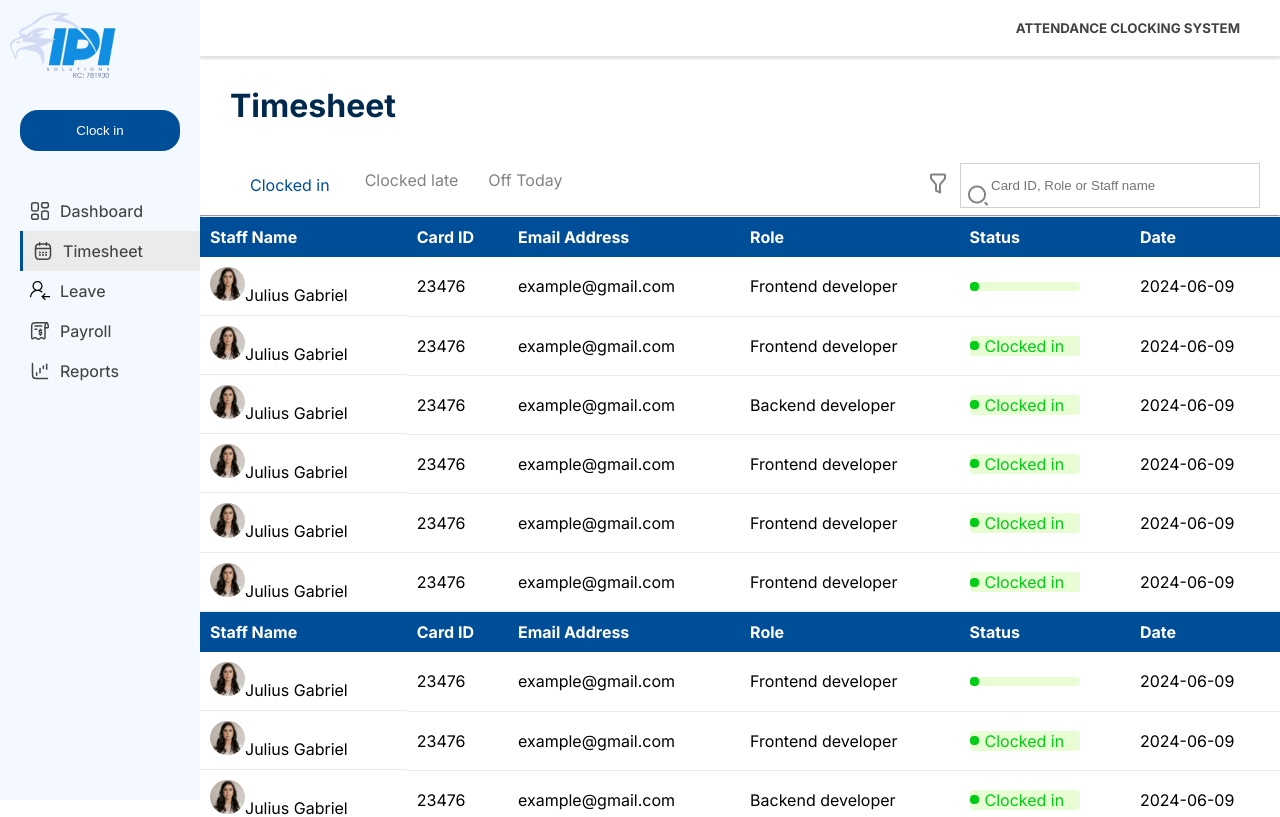
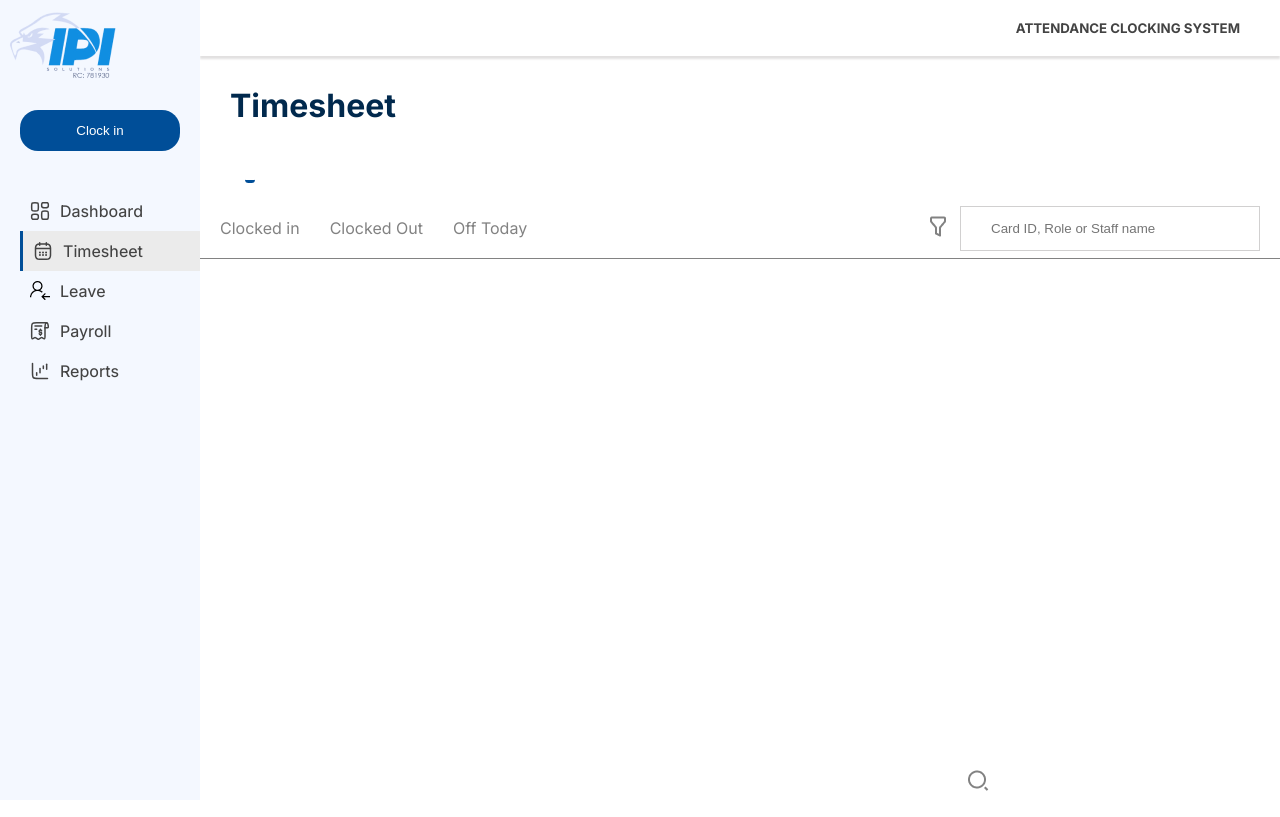
Before and after one commit to chidinmabnwaeze/AttendanceSystem, a React (Vite) app: page /timesheet in a window 1280 px wide. Shown: the top 817 px of the page. Built offline with nearby package versions, Linux system fonts and the light colour scheme.

Commit message:
title bar

```diff
--- a/src/Pages/Payroll.jsx
+++ b/src/Pages/Payroll.jsx
@@ -3,6 +3,9 @@ import Header from "../components/Header";
 import Sidebar from "../components/Sidebar";
 import Title from "../components/Title";
 import StaffSchedule from "../components/staffSchedule";
+import Searchbar from "../components/Searchbar";
+import search from "../assets/icons/Component 248.png";
+import Filter from "../assets/icons/funnel.png";
 import Tablist from "../components/Tablist";
 
 const Payroll = () => {
@@ -24,23 +27,47 @@ const Payroll = () => {
         //   sub1={sub1}
         //   content2={content2}
       />
-      <div className="div">
-        <span onClick={() => changeTab("pay")}>Payroll</span>
-        <span onClick={() => changeTab("staff")}>Staff Schedule</span>
+
+      <div className="page-tabBar">
+        <div className="tab-buttons">
+          <span className="tButton" onClick={() => changeTab("pay")}>
+            Payroll
+          </span>
+          <span
+            className={`${changeTab === "staff" && "actives"} tButton`}
+            onClick={() => changeTab("staff")}
+          >
+            Staff Schedule
+          </span>
+        </div>
+
+        <div className="right">
+          <button className="filterButton">
+            <img className="filter" src={Filter} alt="" />
+          </button>
+          <input
+            className="input"
+            type="searchbox"
+            id="input"
+            placeholder="Card ID, Role or Staff name"
+          />
+          <img className="search-icon" id="input" src={search} alt="" />
+        </div>
       </div>
       <br />
-      {activeTab==="pay" &&
-        <div>
-            payroll table
-        </div>
-      }
-      {activeTab === "staff" &&
-        <div>
-           <StaffSchedule/>
-        </div>
-      }
+      <div className="content">
+        {activeTab === "pay" && <div>payroll table</div>}
+        {activeTab === "staff" && (
+          <div>
+            <StaffSchedule />
+          </div>
+        )}
+      </div>
     </div>
   );
 };
 
 export default Payroll;
+
+// className={`${index === tabs && "actives"} tab-item ${<hr/>}`}
+// onClick={() => setTabs(index)}
--- a/src/Pages/Timesheet.jsx
+++ b/src/Pages/Timesheet.jsx
@@ -1,31 +1,79 @@
-import React from "react";
+import React  from "react";
 import Header from "../components/Header";
 import Sidebar from "../components/Sidebar";
 import Title from "../components/Title";
 import Table from "../components/Table";
+import search from "../assets/icons/Component 248.png";
+import Filter from "../assets/icons/funnel.png";
 import "../styles/timesheet.css";
 import Tablist from "../components/Tablist";
+import { useState } from "react";
 
 const Timesheet = () => {
+  const [activeTab, setActiveTab] = useState("Clocked In" | "Clocked late" | "Off Today");
+  const changeTab = (tab) => {
+    setActiveTab(tab);
+  };
   const text = "Timesheet";
-  const sub ="Clocked in";
-  const sub1 ="Clocked late";
-  const sub2 = "Off Today";
-  const content = <Table/>
+  // const sub ="Clocked in";
+  // const sub1 ="Clocked late";
+  // const sub2 = "Off Today";
+  // const content = <Table/>
 
   return (
     <div>
       <Header />
       <Sidebar />
 
-      <Title text={text}
-      sub={sub}
-      sub1={sub1}
-      sub2={sub2}
-      content ={content}
+      <Title
+        text={text}
+        // sub={sub}
+        // sub1={sub1}
+        // sub2={sub2}
+        // content ={content}
       />
+      <div className="page-tabBar">
+        <div className="tab-buttons">
+          <span className="tButton" onClick={() => changeTab("Clocked In")}>
+           Clocked in
+          </span>
+          <span
+            className= "tButton"
+            onClick={() => changeTab("Clocked Late")}
+          >
+          Clocked Out
+          </span>
+          <span
+            className= "tButton"
+            onClick={() => changeTab("Off Today")}
+          >
+          Off Today
+          </span>
+        </div>
 
-
+        <div className="right">
+          <button className="filterButton">
+            <img className="filter" src={Filter} alt="" />
+          </button>
+          <input
+            className="input"
+            type="searchbox"
+            id="input"
+            placeholder="Card ID, Role or Staff name"
+          />
+          <img className="search-icon" id="input" src={search} alt="" />
+        </div>
+      </div>
+      <br />
+      <div className="content">
+        {activeTab === "Clocked In" && <div>payroll table</div>}
+        {activeTab === "Clocked Late" && (
+          <div>
+            <Table />
+          </div>
+        )}
+        {activeTab === "Off Today" && <div>payroll table</div>}
+      </div>
     </div>
   );
 };
--- /dev/null
+++ b/src/components/Searchbar.jsx
@@ -0,0 +1,22 @@
+import React from 'react'
+
+const Searchbar = () => {
+  return (
+    <div>
+        <div className="right">
+          <button className="filterButton">
+            <img className="filter" src={Filter} alt="" />
+          </button>
+          <input
+            className="input"
+            type="searchbox"
+            id="input"
+            placeholder="Card ID, Role or Staff name"
+          />
+          <img className="search-icon" id="input" src={search} alt="" />
+        </div>
+    </div>
+  )
+}
+
+export default Searchbar
--- a/src/components/Title.jsx
+++ b/src/components/Title.jsx
@@ -81,7 +81,7 @@ const Title = ({ text, sub, sub1, sub2 ,content ,content2 }) => {
 
     </div>
 
-        <div className="right">
+        {/* <div className="right">
           <button className="filterButton">
             <img className="filter" src={Filter} alt="" />
           </button>
@@ -92,9 +92,9 @@ const Title = ({ text, sub, sub1, sub2 ,content ,content2 }) => {
             placeholder="Card ID, Role or Staff name"
           />
           <img className="search-icon" id="input" src={search} alt="" />
-        </div>
+        </div> */}
       </div>
-      <hr />
+      {/* <hr /> */}
 
       <div className="tabContent">
         {tabData.map((data, index) => (
--- a/src/styles/payroll.css
+++ b/src/styles/payroll.css
@@ -78,3 +78,20 @@ background-color: rgba(217, 217, 217, 1);
 .up , .down{
     border: none;
 }
+.page-tabBar{
+    display: flex;
+    justify-content: space-between;
+    align-items: center;
+    border-bottom: 1px solid rgba(130, 130, 130, 1);
+}
+.tab-buttons{
+   padding: 20px;
+}
+.tButton{
+    margin-right:30px ;
+    cursor: pointer;
+    color: rgba(130, 130, 130, 1);
+}
+.content{
+    margin: 0 30px;
+}
--- a/src/styles/timesheet.css
+++ b/src/styles/timesheet.css
@@ -152,7 +152,7 @@ th {
   /* tablist styles */
   .tab-header{
     display: flex;
-  color: rgba(130, 130, 130, 1);;
+  color: rgba(130, 130, 130, 1);
 
   }
   .tab-menu{
@@ -165,7 +165,7 @@ th {
   }
   .tab-menu .actives{
     color: #004e98;
-    /* border-bottom: 3px solid #004e98; */
+    border-bottom: 3px solid #004e98;
     border-radius: 3.5px;
    padding: 5px;
    /* background-color: red; */
```
